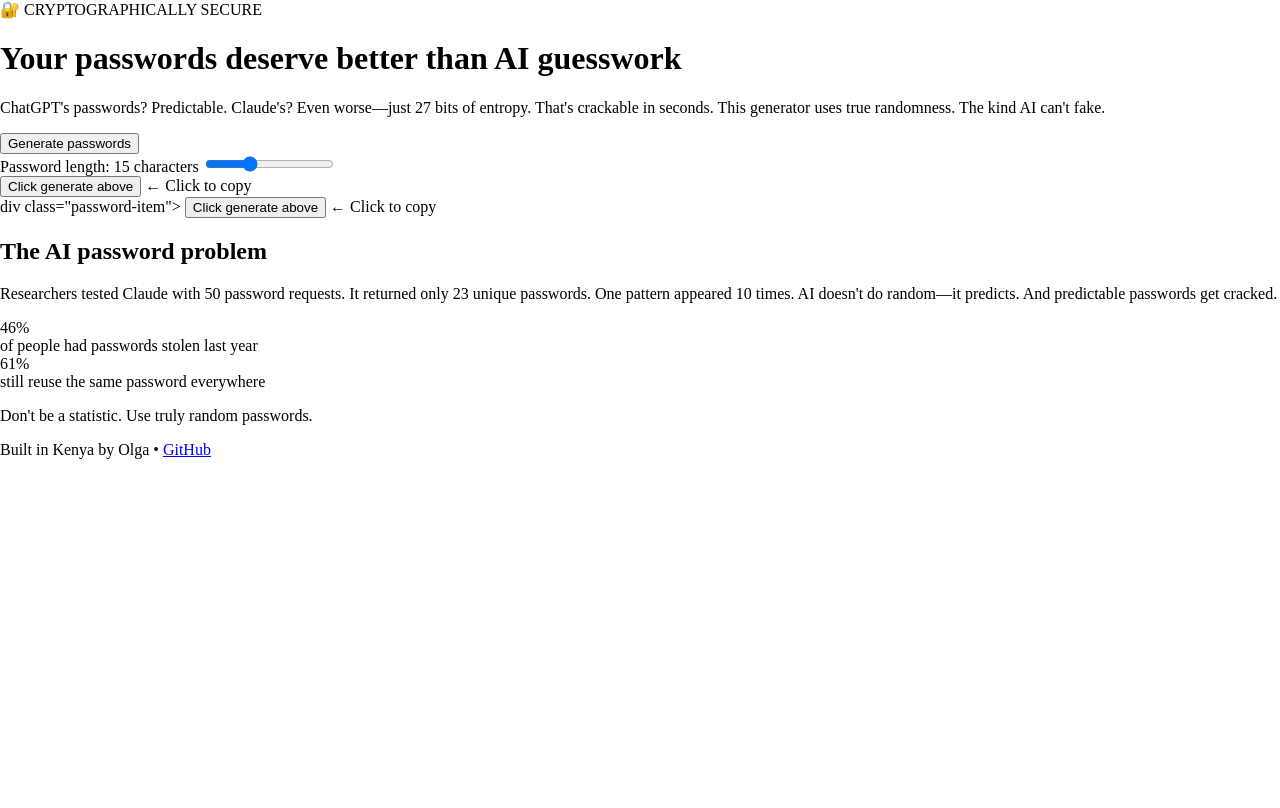
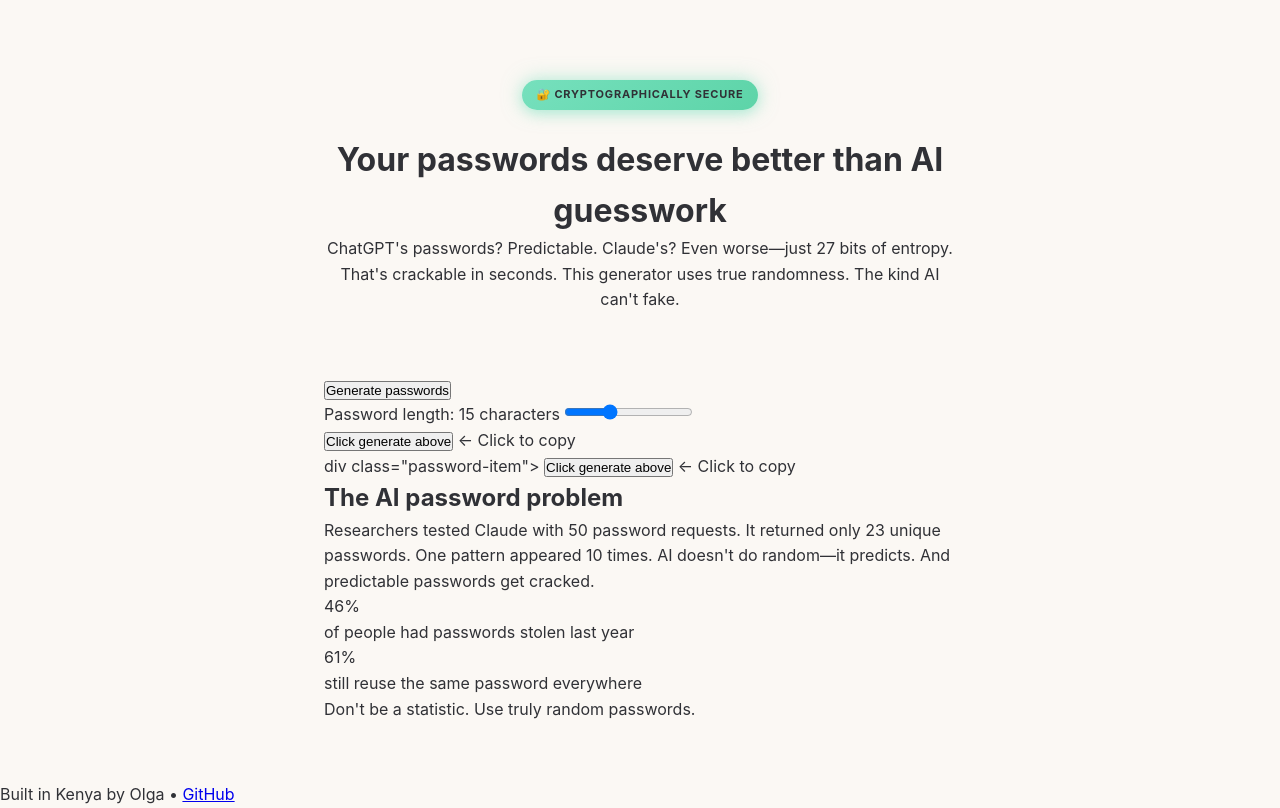
Before and after one commit to SheillaO/AI-Proof-Password-Generator, a website built with Vite: page index.html in a window 1280 px wide. Built offline with nearby package versions, Linux system fonts and the light colour scheme.

Commit message:
Add global base styles, layout and badge CSS
Replace the simple body rule with a global reset (* selector) and add foundational styles: body typography, background, and line-height; a centered main container with max-width and padding; header spacing and alignment; and a .badge component with gradient, rounded corners, uppercase label and subtle shadows for emphasis. These changes set up consistent box-sizing and base layout/visuals for the app.

```diff
--- a/index.css
+++ b/index.css
@@ -1,3 +1,45 @@
+* {
+    margin: 0;
+    padding: 0;
+    box-sizing: border-box;
+}
+
 body {
-    margin: 0;
+    font-family: 'Inter', -apple-system, BlinkMacSystemFont, sans-serif;
+    background: #fbf8f4;
+    color: #303136;
+    line-height: 1.6;
 }
+
+main {
+    max-width: 680px;
+    margin: 0 auto;
+    padding: 80px 24px 60px;
+}
+
+
+header {
+    margin-bottom: 64px;
+    text-align: center;
+}
+
+header p {
+    margin: 0 auto;
+}
+
+.badge {
+    display: inline-block;
+    background: linear-gradient(135deg, #76e0bd 0%, #5dd4a8 100%);
+    color: #303136;
+    padding: 6px 14px;
+    border-radius: 20px;
+    font-size: 11px;
+    font-weight: 700;
+    letter-spacing: 0.8px;
+    margin-bottom: 24px;
+    text-transform: uppercase;
+    box-shadow:
+        0 0 20px rgba(118, 224, 189, 0.5),
+        0 4px 12px rgba(118, 224, 189, 0.3);
+
+}
```
